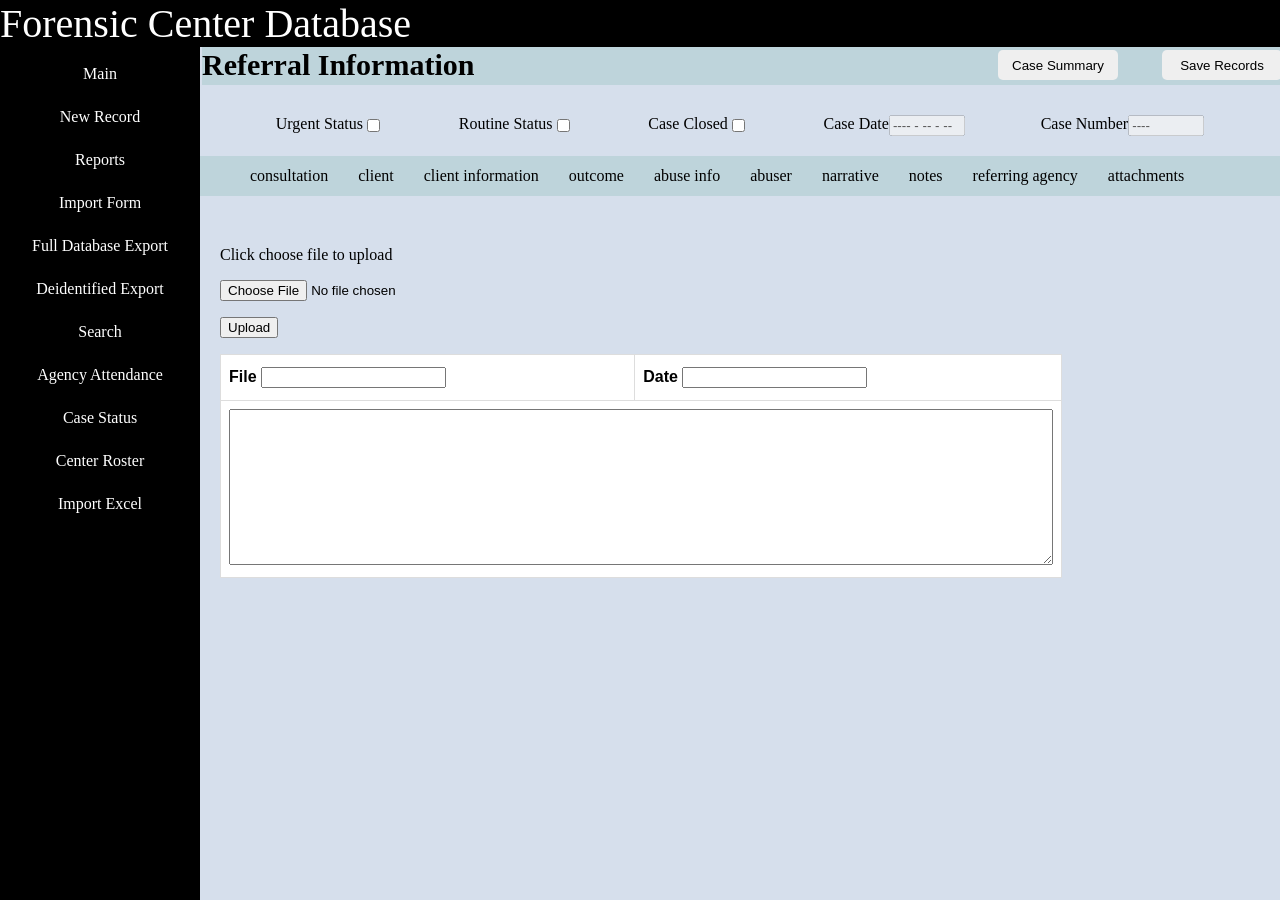
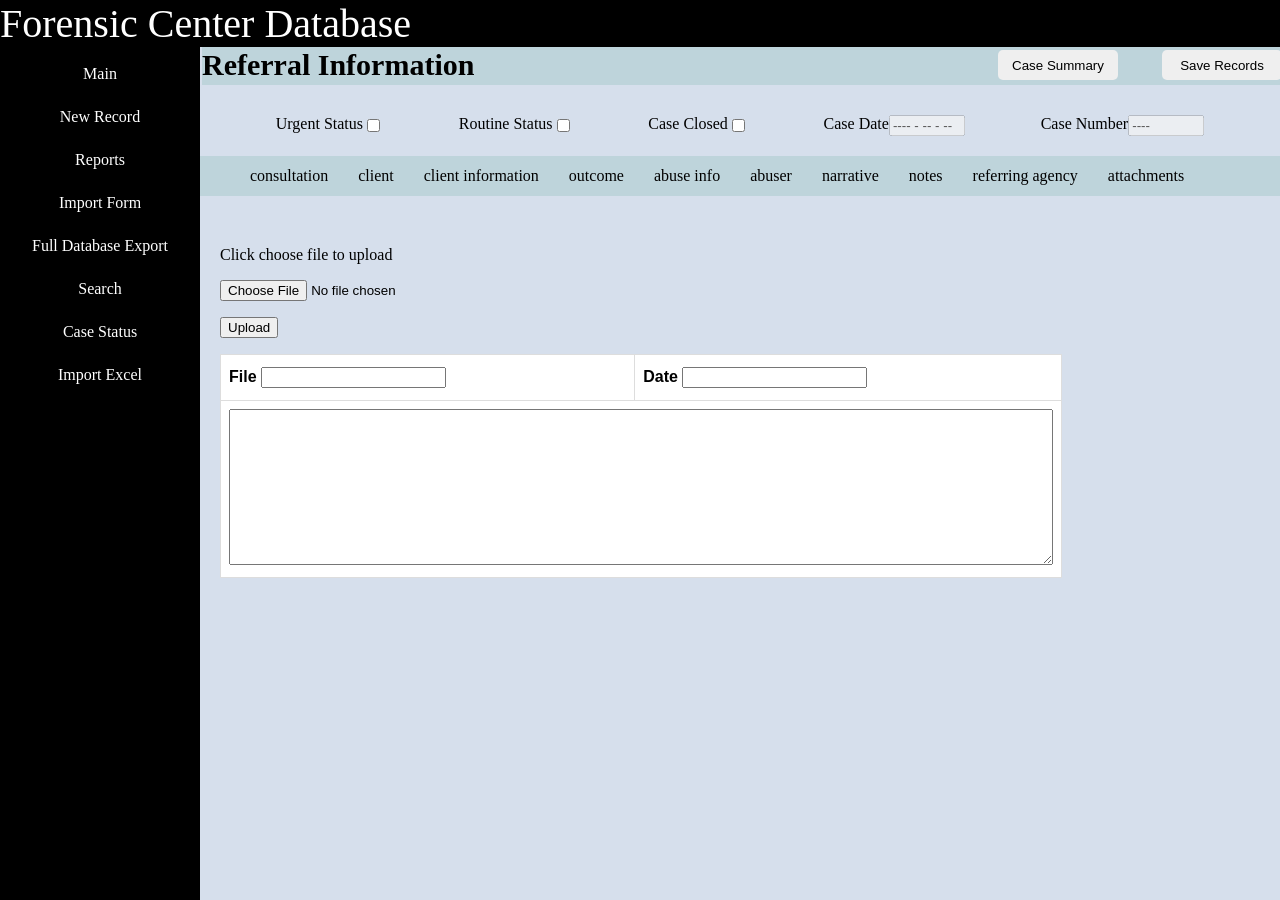
Before and after one commit to tiffanychao/Elder-Abuse-Database-Project, a Flask app: page /attachments/1 in a window 1280 px wide. Run offline with Flask 2, Linux system fonts and the light colour scheme; data that the repository does not hold is empty.

Commit message:
remove unwanted button on sidebar

```diff
--- a/templates/framework.html
+++ b/templates/framework.html
@@ -108,13 +108,13 @@
                 <a href="/" class="flexbox_item">Reports</a>
                 <a href="{{ url_for('import_case') }}" class="flexbox_item">Import Form</a>
                 <a href="/" class="flexbox_item">Full Database Export</a>
-                <a href="/" class="flexbox_item">Deidentified Export</a>
+                <!-- <a href="/" class="flexbox_item">Deidentified Export</a> -->
                 <a href="{{ url_for('search_cases') }}" class="flexbox_item">Search</a>
                 <!-- <a href="/" class="flexbox_item">Search by presenter</a>
                 <a href="/" class="flexbox_item">Search by Suspect</a> -->
-                <a href="/" class="flexbox_item">Agency Attendance</a>
+                <!-- <a href="/" class="flexbox_item">Agency Attendance</a> -->
                 <a href="/" class="flexbox_item">Case Status</a>
-                <a href="/" class="flexbox_item">Center Roster</a>
+                <!-- <a href="/" class="flexbox_item">Center Roster</a> -->
                 <a href="{{ url_for('import_excel') }}" class="flexbox_item">Import Excel</a>
             </div>
         </div>
```
